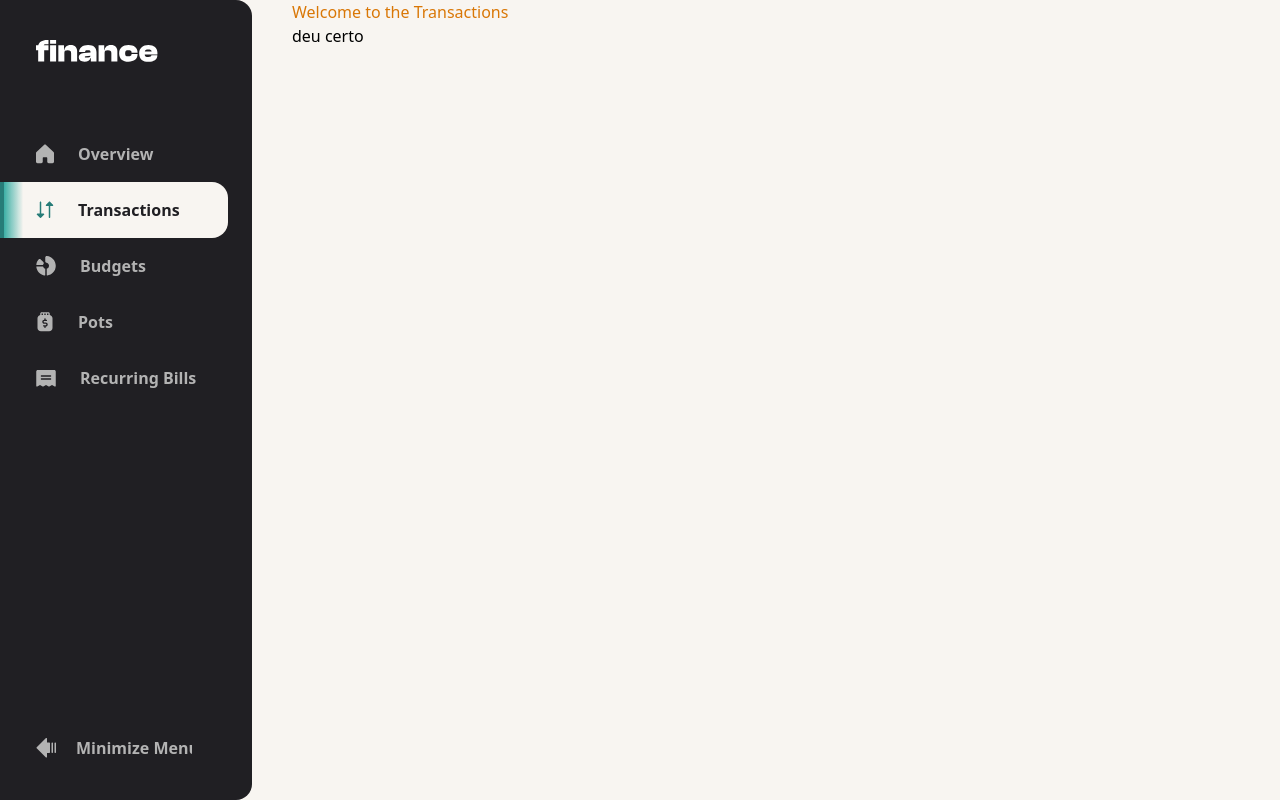
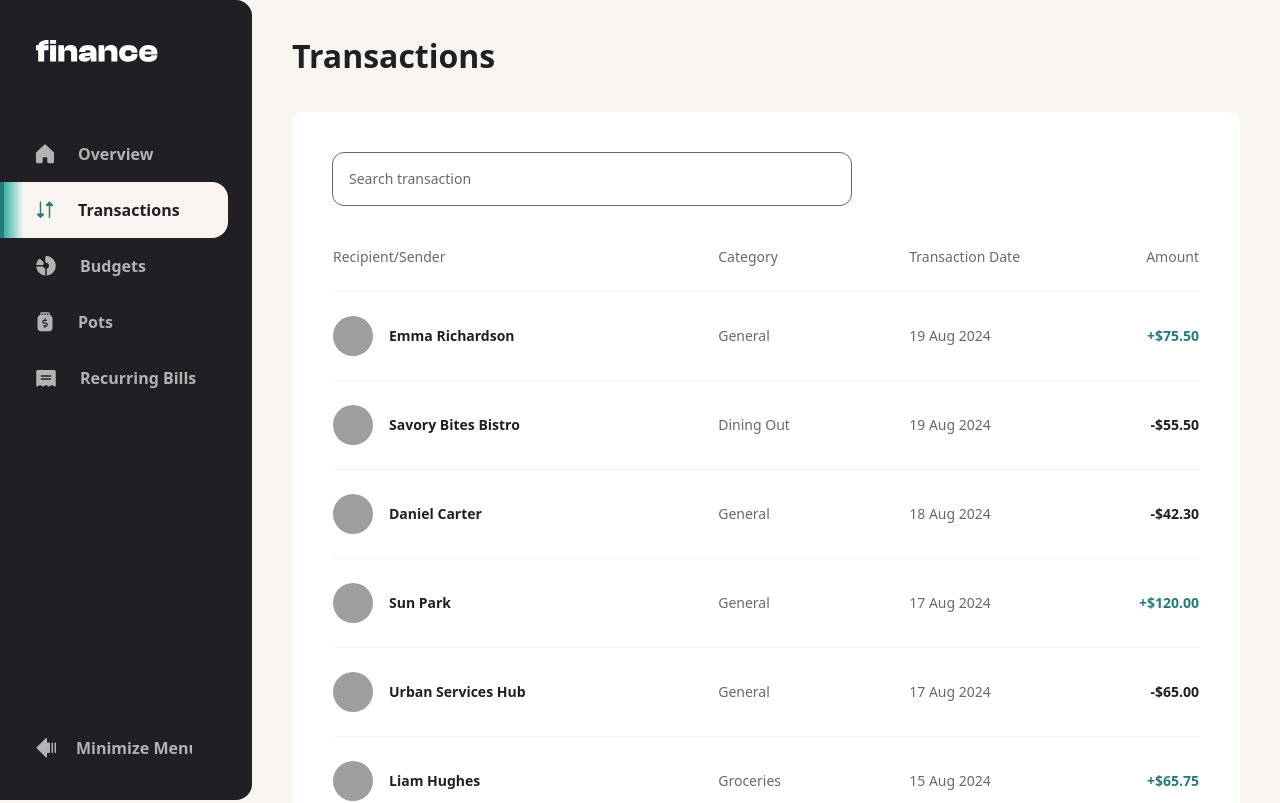
Before and after one commit to tenoriobn/personal-finance-app, a Nuxt app: page /transactions in a window 1280 px wide. Shown: the top 803 px of the page. Built offline with nearby package versions, Linux system fonts and the light colour scheme; grey boxes are pictures that could not be loaded.

Commit message:
feat: :sparkles: 30/07/25 - cria tabela na página de transactions

```diff
--- a/app/app.vue
+++ b/app/app.vue
@@ -1,7 +1,5 @@
 <template>
-  <div class="bg-beige-100">
-    <NuxtLayout>
-      <NuxtPage />
-    </NuxtLayout>
-  </div>
+  <NuxtLayout>
+    <NuxtPage />
+  </NuxtLayout>
 </template>
--- a/app/layouts/default.vue
+++ b/app/layouts/default.vue
@@ -1,6 +1,9 @@
 <template>
-  <div class="min-h-dvh lg:grid lg:grid-cols-[auto_1fr] lg:gap-10 max-md:mb-[56px] md:max-lg:mb-[80px]">
+  <main class="bg-beige-100 min-h-dvh lg:grid lg:grid-cols-[auto_1fr] max-md:mb-[56px] md:max-lg:mb-[80px]">
     <Navbar />
-    <slot />
-  </div>
+
+    <section class="min-h-dvh max-md:py-6 max-md:px-4 md:p-10">
+      <slot />
+    </section>
+  </main>
 </template>
--- a/app/pages/transactions.vue
+++ b/app/pages/transactions.vue
@@ -1,6 +1,96 @@
 <template>
-  <div class="h-full">
-    <h1 class="text-amber-600">Welcome to the Transactions</h1>
-    <h2>deu certo</h2>
+  <div class="grid max-md:gap-8 md:gap-10">
+    <h2 class="text-grey-900 text-[2rem] font-bold leading-none">Transactions</h2>
+
+    <div class="bg-white rounded-xl h-full max-md:p-4 md:p-10 w-full overflow-hidden">
+      <div class="flex justify-between mb-10">
+        <input
+          id="search"
+          class="text-grey-500 text-sm font-normal border border-grey-500 rounded-xl placeholder-grey-500 p-4 w-full max-w-[520px]"
+          type="text"
+          name="search"
+          placeholder="Search transaction"
+        >
+
+        <!-- <div class="flex gap-6">
+          <label class="flex items-center gap-4">
+            Sort by
+            <select
+              id="sort"
+              name="sort"
+              class="text-sm text-grey-500 font-normal border border-grey-500 p-4 rounded-xl placeholder-grey-500 min-w-[136px]"
+            >
+              <option>Latest</option>
+            </select>
+          </label>
+
+          <label class="flex items-center gap-4">
+            Category
+            <select
+              id="category"
+              name="category"
+              class="text-sm text-grey-500 font-normal border border-grey-500 p-4 rounded-xl placeholder-grey-500 min-w-[188px]"
+            >
+              <option>All Transactions</option>
+            </select>
+          </label>
+        </div> -->
+      </div>
+
+      <div class="w-full rounded-xl overflow-x-auto">
+        <table class="w-full divide-y divide-gray-100">
+          <thead class="text-grey-500 text-nowrap">
+            <tr>
+              <th
+                v-for="{ id, title, align } in tableHeaders || []"
+                :key="id"
+                class="text-sm font-normal pb-6"
+                :class="align || 'text-left'"
+              >
+                {{ title }}
+              </th>
+            </tr>
+          </thead>
+          <tbody class="divide-y divide-gray-100 text-grey-500 text-sm text-nowrap">
+            <tr
+              v-for="{ avatar, name, category, date, amount } in transactions || []"
+              :key="date"
+            >
+              <td class="flex items-center gap-4 text-grey-900 font-semibold pr-6 py-6">
+                <img
+                  :src="`../${avatar}`"
+                  :alt="`Avatar da {{avatar}}`"
+                  class="w-10 h-10 rounded-full"
+                >
+                {{ name }}
+              </td>
+              <td class="font-normal pr-6 py-6">{{ category }}</td>
+              <td class="font-normal pr-6 py-6">{{ formatDate(date) }}</td>
+              <td
+                class="text-right font-semibold py-6"
+                :class="amount > 0 ? 'text-green' : 'text-grey-900'"
+              >
+                {{ formatCurrency(amount) }}
+              </td>
+            </tr>
+          </tbody>
+        </table>
+      </div>
+    </div>
   </div>
 </template>
+
+<script lang="ts" setup>
+import { formatDate } from '@/utils/formatDate';
+import { formatCurrency } from '@/utils/formatCurrency';
+import data from '@/data/data.json';
+
+const { transactions } = data;
+
+const tableHeaders = [
+  { id: 1, title: 'Recipient/Sender' },
+  { id: 2, title: 'Category' },
+  { id: 3, title: 'Transaction Date' },
+  { id: 4, title: 'Amount', align: 'text-right' },
+];
+</script>
--- /dev/null
+++ b/utils/formatCurrency.ts
@@ -0,0 +1,11 @@
+export function formatCurrency(value: number): string {
+  const formatter = new Intl.NumberFormat('en-US', {
+    style: 'currency',
+    currency: 'USD',
+    signDisplay: 'always',
+    minimumFractionDigits: 2,
+    maximumFractionDigits: 2,
+  });
+
+  return formatter.format(value);
+}
--- /dev/null
+++ b/utils/formatDate.ts
@@ -0,0 +1,8 @@
+export function formatDate(dateStr: string): string {
+  const date = new Date(dateStr);
+  return date.toLocaleDateString('en-GB', {
+    day: '2-digit',
+    month: 'short',
+    year: 'numeric',
+  });
+}
```
